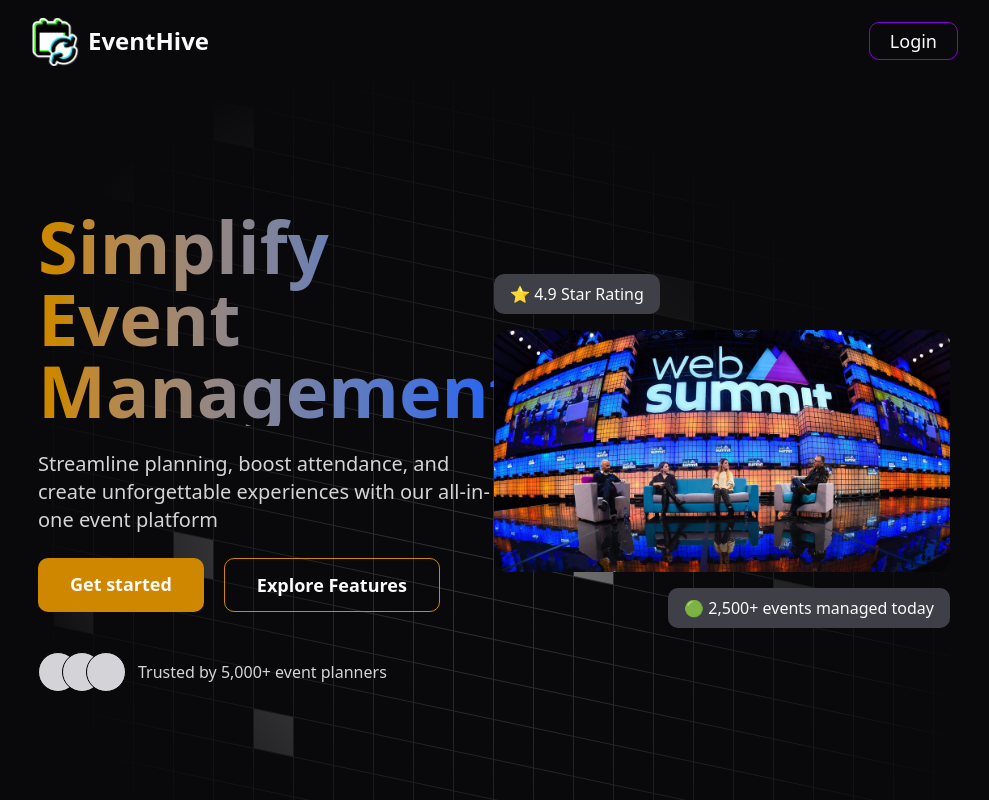
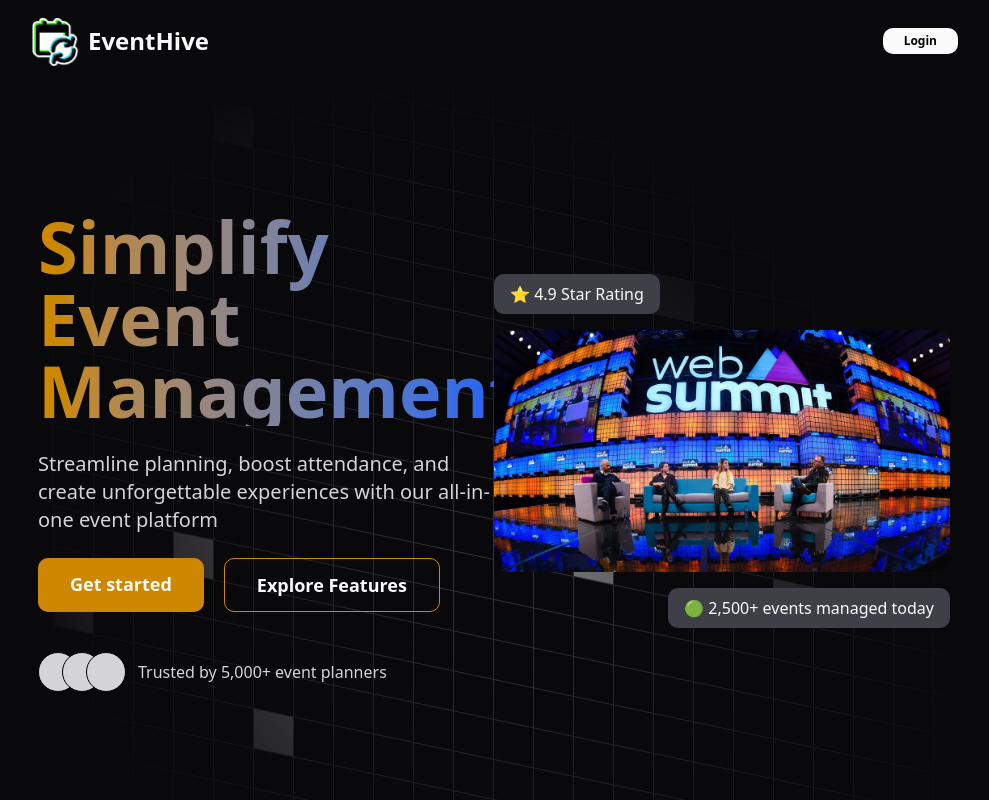
Before and after one commit to ganeshkondaka/EventHive, a Next.js app: page / in a window 1280 px wide. Shown: the top 800 px of the page, without its empty margins (146-1135 px from the left). Built offline with nearby package versions, Linux system fonts and the light colour scheme.

Commit message:
styled login button

```diff
--- a/app/components/Navbar.tsx
+++ b/app/components/Navbar.tsx
@@ -27,7 +27,7 @@
                     {pathname === '/' && (
                         <Link
                             href='/login'
-                            className='px-5 py-1 rounded-lg border border-purple-700 hover:bg-purple-700 hover:text-white text-xs md:text-lg'>
+                            className='px-5 py-1 rounded-lg border bg-zinc-50 hover:bg-zinc-400 text-black text-xs font-bold'>
                             Login
                         </Link>
                     )}
@@ -48,7 +48,7 @@
                     {pathname === '/' && (
                         <Link
                             href='/login'
-                            className='px-5 py-2 rounded-lg border border-purple-700 hover:bg-purple-700 hover:text-white'>
+                            className='px-5 py-2 rounded-lg border bg-zinc-50 hover:bg-zinc-400 text-black text-xs font-bold'>
                             Login
                         </Link>
                     )}
```
